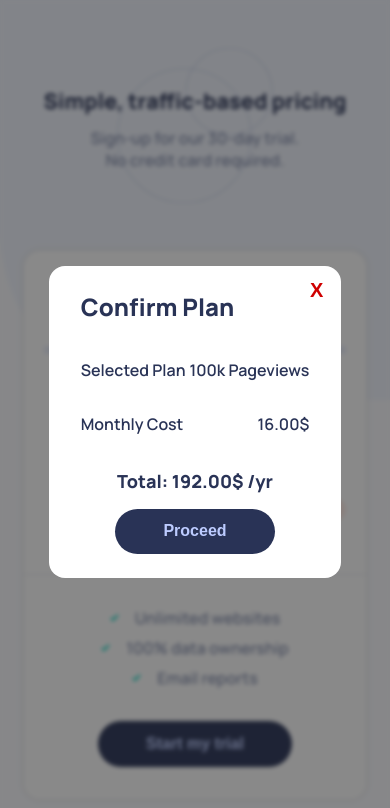
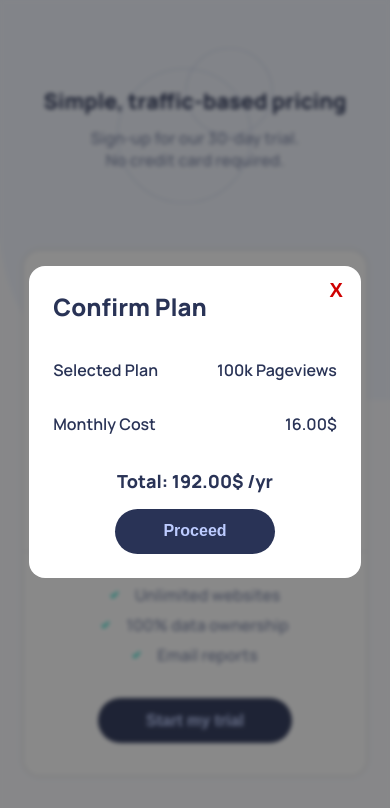
Before and after one commit to Naithcots/pricing-component, a website built with Vite: page index.html in a window 390 px wide. Both pictures are taken after a click on the button "Start my trial". Built offline with nearby package versions, Linux system fonts and the light colour scheme.

Commit message:
Fix mobile view

```diff
--- a/src/main.ts
+++ b/src/main.ts
@@ -114,6 +114,7 @@ const openModal = () => {
   monthlyCostElem.textContent = `${cost.toFixed(2)}$`;
   totalCostElem.textContent = `Total: ${(cost * 12).toFixed(2)}$ /yr`;
 
+  document.body.classList.add("no-scroll");
   modalElem.classList.add("open");
 };
 
@@ -131,9 +132,10 @@ const setupApp = (
   );
   setupButton(buttonElem);
 
-  modalCloseElem.addEventListener("click", () =>
-    modalElem.classList.remove("open")
-  );
+  modalCloseElem.addEventListener("click", () => {
+    modalElem.classList.remove("open");
+    document.body.classList.remove("no-scroll");
+  });
 };
 
 setupApp(plans, selectedPlan, selectedBilling);
--- a/src/style.css
+++ b/src/style.css
@@ -63,6 +63,10 @@ body::after {
   z-index: -1;
 }
 
+.no-scroll {
+  overflow-y: hidden;
+}
+
 .info {
   position: relative;
   margin-block: 3rem;
@@ -94,7 +98,7 @@ body::after {
 .card {
   margin-inline: var(--card-padding);
   margin-bottom: 2rem;
-  padding: 2rem 1.25rem;
+  padding: 2rem 0.7rem;
   overflow: hidden;
 
   text-align: center;
@@ -136,12 +140,16 @@ body::after {
   display: flex;
   justify-content: flex-end;
   align-items: center;
-  gap: 0.65rem;
+  gap: 0.5rem;
 
-  font-size: 0.9rem;
+  font-size: 0.8rem;
   font-weight: 600;
 
   color: var(--grayish-blue);
+}
+
+.billing-yearly-promo-span.mobile {
+  font-size: 0.8rem;
 }
 
 .billing-yearly-promo-span.desktop {
@@ -273,10 +281,9 @@ body::after {
 .modal {
   display: none;
 
-  position: relative;
   height: 100vh;
   height: 100dvh;
-  position: absolute;
+  position: fixed;
   inset: 0;
 
   place-items: center;
@@ -300,9 +307,9 @@ body::after {
 }
 
 .modal-window {
-  min-width: 75%;
+  min-width: 85%;
   position: relative;
-  padding: 1.5rem 2rem;
+  padding: 1.5rem;
 
   border-radius: 1rem;
   z-index: 2;
@@ -442,7 +449,7 @@ body::after {
 }
 
 input[type="range"] {
-  width: 100%;
+  width: 90%;
   margin-inline: auto;
   background-color: transparent;
   -webkit-appearance: none;
```
